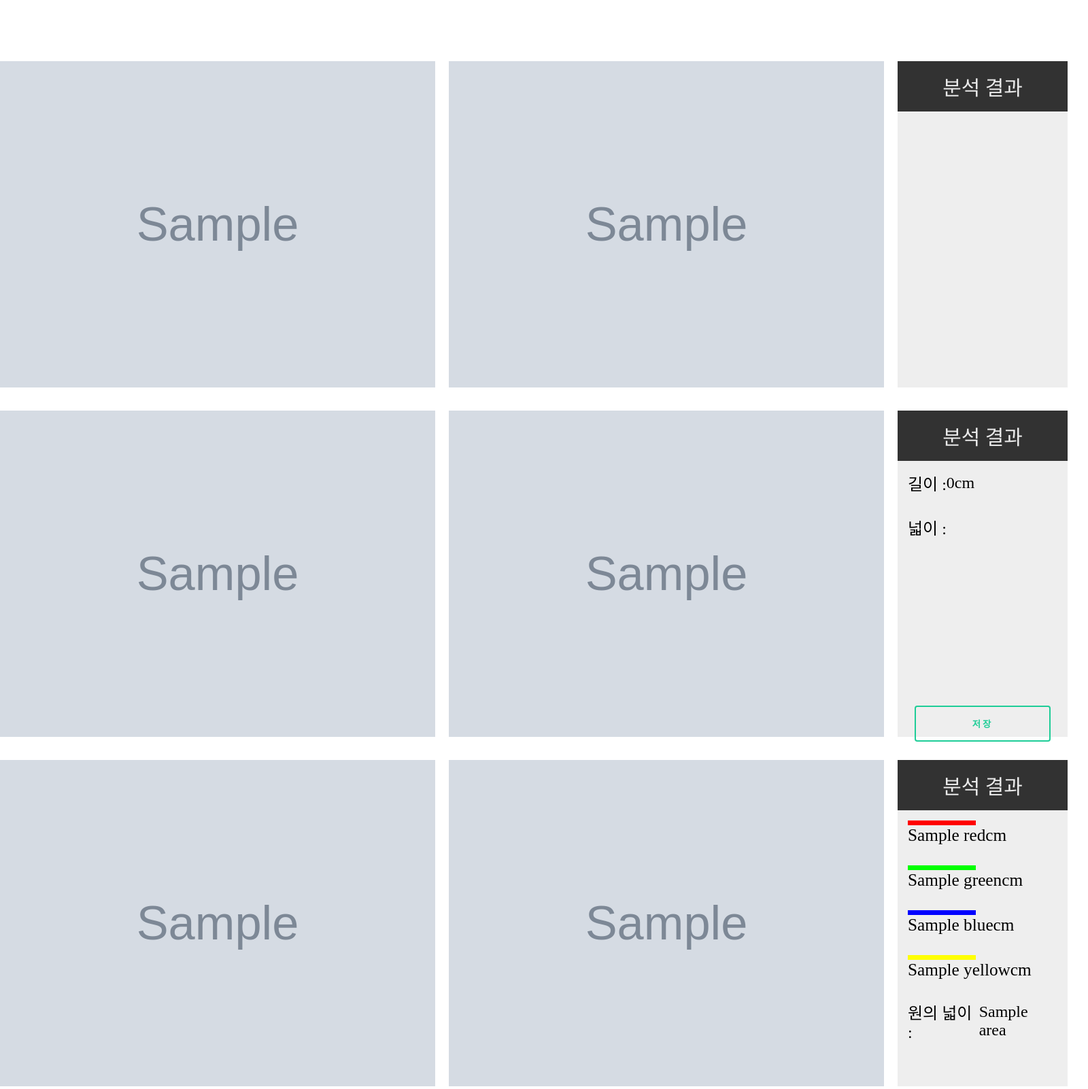
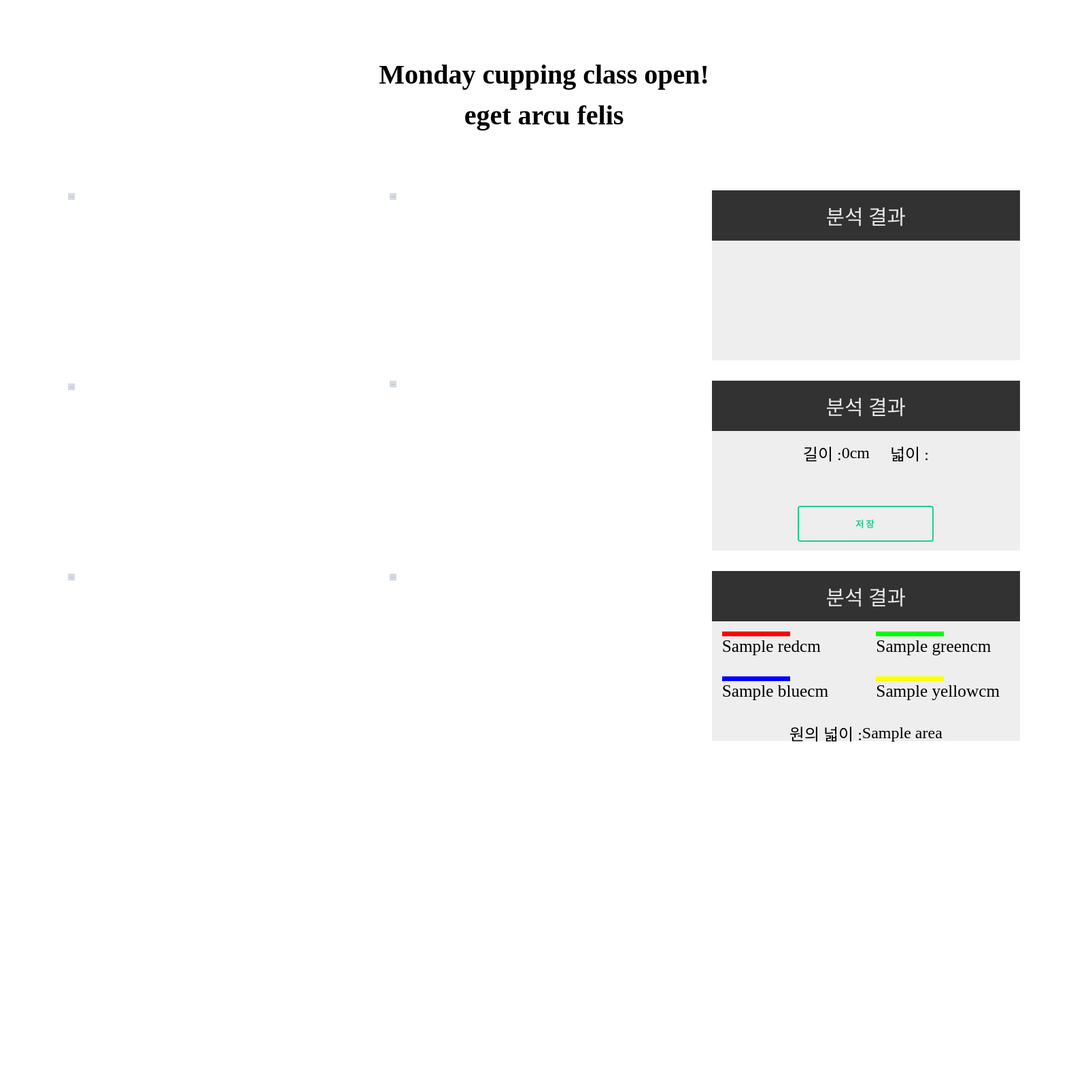
Before and after one commit to sangzun-han/crack-detection, a Django app: template main/templates/detection.html in a window 1600 px wide. Shown: the part 80-1682 px from the top of the page at 68% size. After the commit the page ends 1171 px from the top, so only its background shows below. Run offline with Django 3.2, Linux system fonts and the light colour scheme; the template is opened without the code that fills it: most values are stand-ins (such as "Sample title", 1, 10 or a date in 2020); grey boxes marked "Sample" are stand-in pictures.

Commit message:
Revert "update"
This reverts commit 10ef4722ca01f38544779cb50b452308072a99de.

```diff
--- a/main/templates/detection.html
+++ b/main/templates/detection.html
@@ -16,36 +16,35 @@
           <span>회원가입</span>
         </div>
       </hedaer>
-      <!-- <section class="inside">
+      <section class="inside">
         <h3>
           Monday cupping class open! <br />
           eget arcu felis
         </h3>
-      </section> -->
+      </section>
 
       <main id="main">
         <div class="container">
           <div class="image">
-            <img src="{{image.image.url}}" alt="{{image.image}}" width="640px"
-            height="480px"/>
+            <img src="{{image.image.url}}" alt="{{image.image}}" width={{width}}
+            height={{height}}/>
           </div>
           <div class="image">
-            <img src="{{image.flatting_image.url}}" alt="{{image.image}}" width="640px"
-            height="480px"/>
+            <img src="{{image.image.url}}" alt="{{image.image}}" width={{width}}
+            height={{height}}/>
           </div>
           <div class="desc">
             <div class="title"><span>분석 결과</span></div>
             <div class="box"></div>
           </div>
           <div class="image">
-            <img src="{{image.image.url}}" alt="{{image.image}}" width="640px"
-            height="480px"/>
+            <img src="{{image.image.url}}" alt="{{image.image}}" width={{width}}
+            height={{height}}/>
           </div>
           <div class="image" style="position: relative;">
-            <img src="{{image.flatting_image.url}}" alt="{{image.image}}" width="640px"
-            height="480px" style="position: absolute"/>
-            <canvas id="canvas" style="position: absolute" width="640px"
-            height="480px"></canvas>
+            <img src="{{image.image.url}}" alt="{{image.image}}" width={{width}}
+            height={{height}} style="position: absolute"/>
+            <canvas id="canvas" style="position: absolute" width={{width}} height={{height}}></canvas>
           </div>
           <div class="desc">
             <div class="title"><span>분석 결과</span></div>
@@ -67,16 +66,16 @@
             <img
               src="{{image.length_image.url}}"
               alt="{{image.length_image}}"
-              width="640px"
-              height="480px"
+              width={{width}}
+              height={{height}}
             />
           </div>
           <div class="image">
             <img
               src="{{image.area_image.url}}"
               alt="{{image.area_image.url}}"
-              width="640px"
-              height="480px"
+              width={{width}}
+              height={{height}}
             />
           </div>
           <div class="desc">
--- a/static/css/detection.css
+++ b/static/css/detection.css
@@ -35,7 +35,7 @@ p {
 }
 
 #main {
-  max-width: 1600px;
+  max-width: 1400px;
   margin: 0 auto;
 }
 
@@ -46,8 +46,11 @@ p {
   column-gap: 20px;
   row-gap: 30px;
   margin: 0 auto;
-  max-width: 1600px;
-  margin-top: 90px;
+  max-width: 1400px;
+}
+
+.container .image {
+  width: 421px;
 }
 
 .container .desc {
@@ -55,8 +58,7 @@ p {
 }
 
 .desc {
-  width: 250px;
-  height: 480px;
+  height: 250px;
 }
 .desc .title {
   text-align: center;
@@ -76,7 +78,6 @@ p {
 
 .passive {
   display: flex;
-  flex-direction: column;
   justify-content: center;
 }
 .desc .passive_length,
@@ -96,7 +97,7 @@ p {
   display: flex;
   justify-content: center;
   align-items: center;
-  margin-top: 230px;
+  margin-top: 45px;
 }
 
 .save .save_btn {
@@ -118,8 +119,9 @@ p {
 }
 
 .auto {
-  display: flex;
-  flex-direction: column;
+  display: grid;
+  grid-template-columns: repeat(2, 1fr);
+  grid-template-rows: repeat(2, 1fr);
 }
 
 .line_info {
```
Also changed, not shown: main/views.py (+12 -10 lines). Lines whose indentation alone changed are shown as unchanged.
